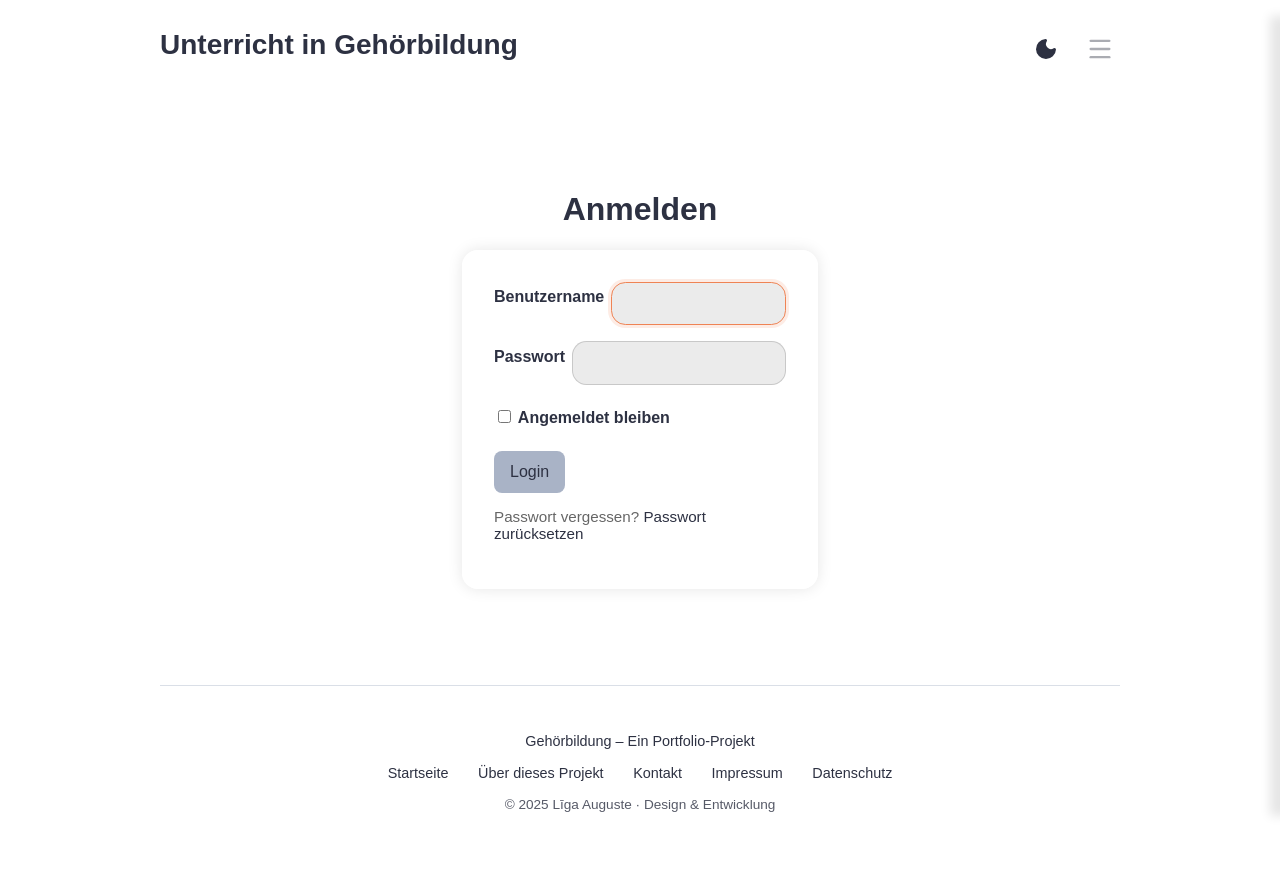
After one commit to liga-auguste/aural-learning-platform, a Django app: page /accounts/login/ in a window 1280 px wide. The commit adds this page. Run offline with Django 5.2, Linux system fonts and the light colour scheme; some web fonts are replaced.

Commit message:
login added

```diff
--- /dev/null
+++ b/diary/middleware.py
@@ -0,0 +1,19 @@
+from datetime import timedelta
+
+class RememberMeMiddleware:
+    def __init__(self, get_response):
+        self.get_response = get_response
+
+    def __call__(self, request):
+        response = self.get_response(request)
+        if request.path.endswith("/accounts/login/") and request.method == "POST":
+            # Wenn Login erfolgreich war:
+            if request.user.is_authenticated:
+                remember = request.POST.get("remember_me") == "on"
+                if remember:
+                    # z.B. 30 Tage
+                    request.session.set_expiry(timedelta(days=30))
+                else:
+                    # Bis Browser-Schließen
+                    request.session.set_expiry(0)
+        return response
--- a/diary/settings.py
+++ b/diary/settings.py
@@ -50,6 +50,7 @@ MIDDLEWARE = [
     "django.contrib.auth.middleware.AuthenticationMiddleware",
     "django.contrib.messages.middleware.MessageMiddleware",
     "django.middleware.clickjacking.XFrameOptionsMiddleware",
+    "diary.middleware.RememberMeMiddleware"
 ]
 
 ROOT_URLCONF = "diary.urls"
@@ -125,8 +126,8 @@ STATIC_URL = "static/"
 
 DEFAULT_AUTO_FIELD = "django.db.models.BigAutoField"
 
-LOGIN_REDIRECT_URL = '/'
-LOGOUT_REDIRECT_URL = '/'
+LOGIN_REDIRECT_URL = 'modules:entry_list'
+LOGOUT_REDIRECT_URL = '/accounts/login/'
 
 TAGGIT_CASE_INSENSITIVE = True
 
--- /dev/null
+++ b/modules/static/css/auth.css
@@ -0,0 +1,189 @@
+:root {
+  --bcg-col: white;
+  --text-color: #2d3142;
+  --lecture-bcg: #ebebeb;
+  --btn-hover: #ef8354;
+  --btn: #a9b3c6;
+  --lecture-hover: #dadfe7;
+  --tags: #c1cbd7;
+}
+
+.darkmode {
+  --bcg-col: #1f1f1f;
+  --text-color: rgb(193, 194, 198);
+  --lecture-bcg: #3c3c3f;
+  --btn-hover: #be4f1f;
+  --btn: #34435b;
+  --lecture-hover: #555559;
+  --tags: #505053;
+}
+
+* {
+  box-sizing: border-box;
+}
+
+/* Layout */
+.auth-wrapper {
+  max-width: 420px;
+  margin: 3rem auto;
+  display: flex;
+  flex-direction: column;
+  align-items: center;
+  justify-content: center;
+  padding: 2rem;
+}
+
+.auth-wrapper .form-row {
+  display: grid;
+  gap: 0.4rem;
+  margin-bottom: 1rem;
+}
+
+/* Formular */
+.auth-wrapper form {
+  background: rgba(255, 255, 255, 0.9);
+  padding: 2rem;
+  border-radius: 1rem;
+  box-shadow: 0 0 15px rgba(0, 0, 0, 0.1);
+}
+
+/* Inputs */
+.auth-wrapper input[type="text"],
+.auth-wrapper input[type="password"],
+.auth-wrapper input[type="email"] {
+  display: block;
+  width: 100%;
+  padding: 0.6rem 0.7rem;
+  border: 1px solid rgba(0, 0, 0, 0.15);
+  border-radius: 0.9rem;
+  background: var(--lecture-bcg, #eee);
+  color: inherit;
+  box-sizing: border-box;
+  letter-spacing: normal; /* sorgt bei Passwort für gleiches Rendering */
+}
+
+/* Fokuszustand */
+.auth-wrapper input[type="text"]:focus,
+.auth-wrapper input[type="password"]:focus,
+.auth-wrapper input[type="email"]:focus {
+  outline: none;
+  border-color: var(--btn-hover);
+  box-shadow: 0 0 0 3px rgba(239, 131, 84, 0.15);
+}
+
+/* Autofill (Chrome/Safari) angleichen */
+.auth-wrapper input:-webkit-autofill,
+.auth-wrapper input:-webkit-autofill:hover,
+.auth-wrapper input:-webkit-autofill:focus {
+  -webkit-box-shadow: 0 0 0 1000px var(--lecture-bcg, #eee) inset;
+  box-shadow: 0 0 0 1000px var(--lecture-bcg, #eee) inset;
+  -webkit-text-fill-color: var(--text-color, #222);
+}
+
+/* Sonstiges */
+.auth-wrapper .error {
+  background: #fee;
+  border: 1px solid #f99;
+  padding: 0.5rem 0.7rem;
+  border-radius: 0.4rem;
+}
+
+.auth-wrapper .muted {
+  color: #666;
+  font-size: 0.95rem;
+}
+
+.auth-wrapper .form-remember {
+  display: flex;
+  align-items: center;
+  gap: 0.5rem;
+}
+
+/* Buttons and Links */
+.auth-wrapper .btn {
+  padding: 0.6rem 1rem;
+  border-radius: 0.5rem;
+}
+
+a.auth {
+  text-decoration: none;
+  color: var(--text-color);
+}
+
+a.auth:hover {
+  color: var(--btn-hover);
+}
+
+body.no-sidebar .menu-btn {
+  pointer-events: none;   /* verhindert Klicks */
+  opacity: 0.4;           /* optional: ausgegraut, damit man sieht, dass sie inaktiv ist */
+  cursor: default;        /* kein Hand-Cursor */
+}
+
+/* ===============================
+   Login – Darkmode Overrides
+   =============================== */
+.darkmode .auth-wrapper form {
+  background: rgba(28, 28, 28, 0.92);            /* dunkle, leicht transparente Karte */
+  border: 1px solid rgba(255, 255, 255, 0.08);    /* zarte Kontur für Kontrast */
+  box-shadow: 0 0 20px rgba(0, 0, 0, 0.45);
+}
+
+/* Inputs im Darkmode: etwas hellere Ränder + passende Fläche */
+.darkmode .auth-wrapper input[type="text"],
+.darkmode .auth-wrapper input[type="password"],
+.darkmode .auth-wrapper input[type="email"] {
+  border-color: rgba(255, 255, 255, 0.18);
+  background: var(--lecture-bcg);                 /* kommt aus .darkmode */
+  color: var(--text-color);
+}
+
+/* Fokus-Ring im Darkmode (benutzt deine Akzentfarbe) */
+.darkmode .auth-wrapper input[type="text"]:focus,
+.darkmode .auth-wrapper input[type="password"]:focus,
+.darkmode .auth-wrapper input[type="email"]:focus {
+  border-color: var(--btn-hover);
+  box-shadow: 0 0 0 3px rgba(190, 79, 31, 0.25);  /* var(--btn-hover) ≈ #be4f1f */
+  outline: none;
+}
+
+/* Autofill im Darkmode angleichen */
+.darkmode .auth-wrapper input:-webkit-autofill,
+.darkmode .auth-wrapper input:-webkit-autofill:hover,
+.darkmode .auth-wrapper input:-webkit-autofill:focus {
+  -webkit-box-shadow: 0 0 0 1000px var(--lecture-bcg) inset;
+  box-shadow: 0 0 0 1000px var(--lecture-bcg) inset;
+  -webkit-text-fill-color: var(--text-color);
+}
+
+/* Placeholder-Farbe anpassen (optional, bessere Lesbarkeit) */
+.auth-wrapper input::placeholder {
+  color: #8a8f98;
+}
+.darkmode .auth-wrapper input::placeholder {
+  color: #a2a7b0;
+}
+
+/* Fehlerbox im Darkmode */
+.darkmode .auth-wrapper .error {
+  background: #3a1f1f;
+  border-color: #a44;
+  color: #f2dddd;
+}
+
+/* Muted-Text im Darkmode etwas heller */
+.darkmode .auth-wrapper .muted {
+  color: #aeb3bb;
+}
+
+/* Checkbox-Akzent passend zur Akzentfarbe (Light & Dark) */
+.auth-wrapper input[type="checkbox"] {
+  accent-color: var(--btn-hover);
+}
+
+/* Optional: weiche Übergänge beim Theme-Switch */
+.auth-wrapper form,
+.auth-wrapper input,
+.auth-wrapper .error {
+  transition: background-color .25s ease, border-color .25s ease, box-shadow .25s ease, color .25s ease;
+}
--- a/modules/templates/base.html
+++ b/modules/templates/base.html
@@ -6,29 +6,35 @@
     <meta charset="UTF-8">
     <meta name="viewport" content="width=device-width, initial-scale=1" />
     <link rel="stylesheet" href="{% static 'css/style.css' %}">
+    <link rel="stylesheet" href="{% static 'css/auth.css' %}">
     <link rel="preconnect" href="https://fonts.bunny.net">
     <link href="https://fonts.bunny.net/css?family=barlow-semi-condensed:300,500" rel="stylesheet" />
     <title>Gehörbildung | Module</title>
 </head>
 
-<body>
+<body class="{% block body_class %}{% endblock %}">
     <header></header>
     <nav>
         <ul class="sidebar" id="sidebar" aria-hidden="true">
   <li>
     <button class="icon-btn close-btn" aria-label="Menü schließen" type="button">
-                    <svg xmlns="http://www.w3.org/2000/svg" width="28" height="28" viewBox="0 0 24 24" fill="none" stroke="currentColor" stroke-width="2" stroke-linecap="round" stroke-linejoin="round" class="lucide lucide-x-icon lucide-x"><path d="M18 6 6 18"/><path d="m6 6 12 12"/></svg>
+      <!-- svg -->
     </button>
   </li>
+
   <li><a href="#">Alle Begriffe</a></li>
-            <li><a href="#">Über dieses Projekt</a></li>
+  <li><a href="{% url 'about' %}">Über dieses Projekt</a></li>
+
   <li>
     <form method="post" action="{% url 'admin:logout' %}">
       {% csrf_token %}
       <input class="btn" type="submit" value="Abmelden" />
     </form>
   </li>
+
 </ul>
+
+
         <div class="nav-container">
             <h1><a href="{% url 'modules:entry_list' %}">Unterricht in Gehörbildung</a></h1>
             <ul class="main">
@@ -68,7 +74,7 @@
 
   <div class="footer-links">
     <a href="{% url 'modules:entry_list' %}">Startseite</a>
-    <a href="{% url 'about' %}">Über</a>
+    <a href="{% url 'about' %}">Über dieses Projekt</a>
     <a href="{% url 'contact' %}">Kontakt</a>
     <a href="{% url 'impressum' %}">Impressum</a>
     <a href="{% url 'datenschutz' %}">Datenschutz</a>
--- /dev/null
+++ b/templates/registration/login.html
@@ -0,0 +1,46 @@
+{% extends "base.html" %}
+{% load static %}
+
+{% block title %}Anmelden{% endblock %}
+
+{% block body_class %}no-sidebar{% endblock %}
+{% block content %}
+<main class="auth-wrapper">
+  <h1>Anmelden</h1>
+
+  {% if form.non_field_errors %}
+    <div class="error">{{ form.non_field_errors }}</div>
+  {% endif %}
+
+  <form method="post" action="{% url 'login' %}">
+    {% csrf_token %}
+
+    <div class="form-row">
+      <label for="{{ form.username.id_for_label }}">Benutzername</label>
+      {{ form.username }}
+      {% for error in form.username.errors %}<div class="error">{{ error }}</div>{% endfor %}
+    </div>
+
+    <div class="form-row">
+      <label for="{{ form.password.id_for_label }}">Passwort</label>
+      {{ form.password }}
+      {% for error in form.password.errors %}<div class="error">{{ error }}</div>{% endfor %}
+    </div>
+
+    <div class="form-row form-remember">
+      <label><input type="checkbox" name="remember_me"> Angemeldet bleiben</label>
+    </div>
+
+    {% if next %}
+      <input type="hidden" name="next" value="{{ next }}">
+    {% endif %}
+
+    <button class="btn" type="submit">Login</button>
+
+    <p class="muted">
+      Passwort vergessen?
+      <a class="auth" href="{% url 'password_reset' %}">Passwort zurücksetzen</a>
+    </p>
+  </form>
+</main>
+{% endblock %}
```
Also changed, not shown: modules/static/css/style.css (+102 -1 lines), templates/about.html (+69 -2 lines), templates/registration/logged_out.html (added, +9 -0 lines). Lines whose indentation alone changed are shown as unchanged.
